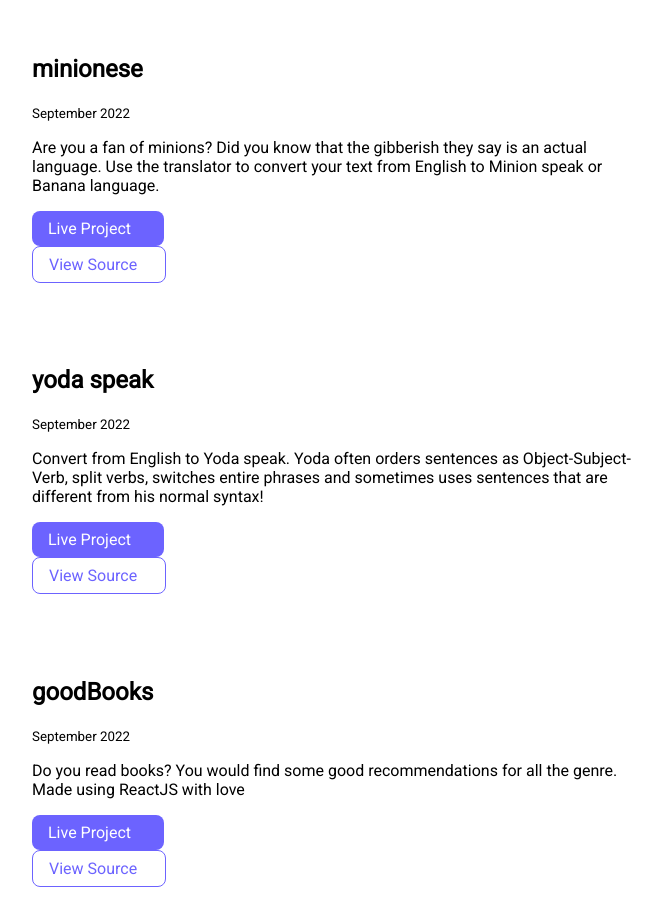
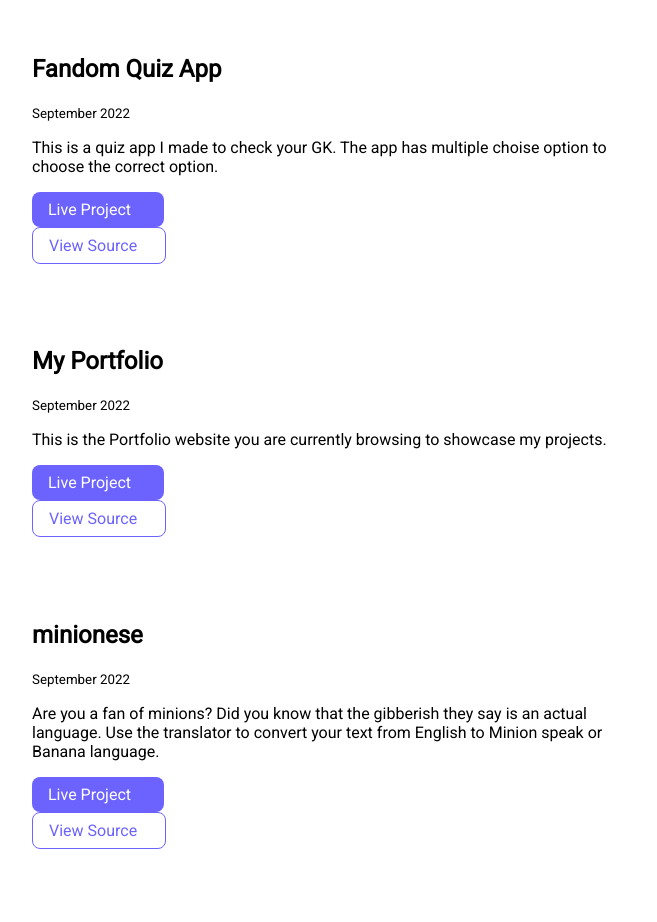
Before and after one commit to tejan-singh/portfolio-level0, a plain HTML site: page projects.html in a window 1280 px wide. Shown: the part 617-1539 px from the top of the page, without its empty margins (308-965 px from the left). Drawn offline with Linux system fonts and the light colour scheme.

Commit message:
feat: added portfolio project to projects page

```diff
--- a/projects.html
+++ b/projects.html
@@ -33,6 +33,7 @@
 
     <!-- projects -->
     <ul class="list-non-bullet">
+      <!-- mark-1 -->
       <li>
         <div class="padding-md container container-center">
           <h2>how well do you know me?</h2>
@@ -41,11 +42,64 @@
             A CLI app built with nodeJS. You can send this to your friends and
             find out who really knows you
           </p>
-          <a class="link link-primary" href="https://replit.com/@tejansingh1/How-well-do-you-know-me#index.js?embed=1&output=1">Live Project</a>
-          <a class="link link-secondary" href="https://github.com/tejan-singh/personal-quiz">View Source</a>
+          <a
+            class="link link-primary"
+            href="https://replit.com/@tejansingh1/How-well-do-you-know-me#index.js?embed=1&output=1"
+            >Live Project</a
+          >
+          <a
+            class="link link-secondary"
+            href="https://github.com/tejan-singh/personal-quiz"
+            >View Source</a
+          >
         </div>
       </li>
 
+      <!-- mark-2 -->
+      <li>
+        <div class="padding-md container container-center">
+          <h2>Fandom Quiz App</h2>
+          <small>September 2022</small>
+          <p>
+            This is a quiz app I made to check your GK. The app has multiple
+            choise option to choose the correct option.
+          </p>
+          <a
+            class="link link-primary"
+            href="https://replit.com/@tejansingh1/Level-0-Assignment-2#index.js?embed=1&output=1"
+            >Live Project</a
+          >
+          <a
+            class="link link-secondary"
+            href="https://github.com/tejan-singh/Fandom-Quiz"
+            >View Source</a
+          >
+        </div>
+      </li>
+
+      <!-- mark-2, 3 and 4-->
+      <li>
+        <div class="padding-md container container-center">
+          <h2>My Portfolio</h2>
+          <small>September 2022</small>
+          <p>
+            This is the Portfolio website you are currently browsing to showcase
+            my projects.
+          </p>
+          <a
+            class="link link-primary"
+            href="https://tejansingh.netlify.app/index.html"
+            >Live Project</a
+          >
+          <a
+            class="link link-secondary"
+            href="https://github.com/tejan-singh/portfolio-level0"
+            >View Source</a
+          >
+        </div>
+      </li>
+
+      <!-- mark-5 -->
       <li>
         <div class="padding-md container container-center">
           <h2>minionese</h2>
@@ -68,6 +122,7 @@
         </div>
       </li>
 
+      <!-- mark-6 -->
       <li>
         <div class="padding-md container container-center">
           <h2>yoda speak</h2>
@@ -90,19 +145,7 @@
         </div>
       </li>
 
-      <li>
-        <div class="padding-md container container-center">
-          <h2>goodBooks</h2>
-          <small>September 2022</small>
-          <p>
-            Do you read books? You would find some good recommendations for all
-            the genre. Made using ReactJS with love
-          </p>
-          <a class="link link-primary" href="">Live Project</a>
-          <a class="link link-secondary" href="">View Source</a>
-        </div>
-      </li>
-
+      <!-- mark-7 -->
       <li>
         <div class="padding-md container container-center">
           <h2>emoji interpreter</h2>
@@ -116,14 +159,14 @@
         </div>
       </li>
 
-
-
+      <!-- mark-8 -->
       <li>
         <div class="padding-md container container-center">
-          <h2>are you a marvel fan?</h2>
+          <h2>goodBooks</h2>
           <small>September 2022</small>
           <p>
-            Do you know marvel cinematic universe? Let's play a quiz and see.
+            Do you read books? You would find some good recommendations for all
+            the genre. Made using ReactJS with love
           </p>
           <a class="link link-primary" href="">Live Project</a>
           <a class="link link-secondary" href="">View Source</a>
```
